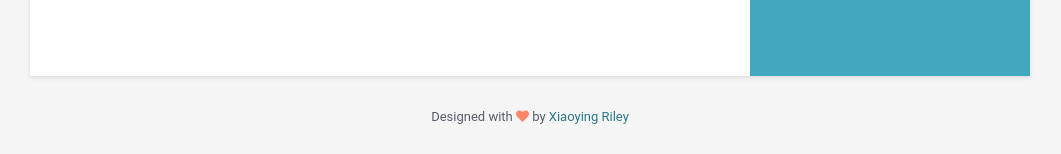
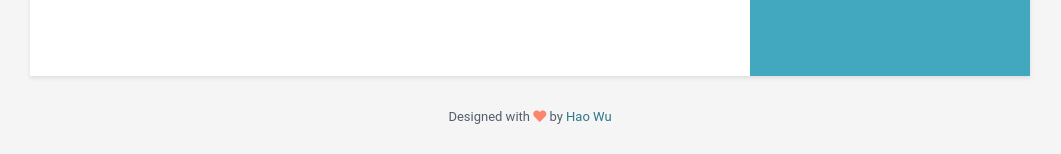
Before and after one commit to Hughie-HaoWu/HaoWu-CV, a Jekyll site: the page built from index.html, in a window 1280 px wide. Shown: the part 2197-2351 px from the top of the page, without its empty margins (110-1171 px from the left). Built offline with Jekyll 4.4.1, drawn with Linux system fonts in a browser that asks for light colours.

Commit message:
Update data.yml

```diff
--- a/_data/data.yml
+++ b/_data/data.yml
@@ -186,4 +186,4 @@ skills:
         level: 60%
 
 footer: >
-    Designed with <i class="fas fa-heart"></i> by <a href="http://themes.3rdwavemedia.com" target="_blank" rel="nofollow">Xiaoying Riley</a>
+    Designed with <i class="fas fa-heart"></i> by <a href="http://themes.3rdwavemedia.com" target="_blank" rel="nofollow">Hao Wu</a>
```
